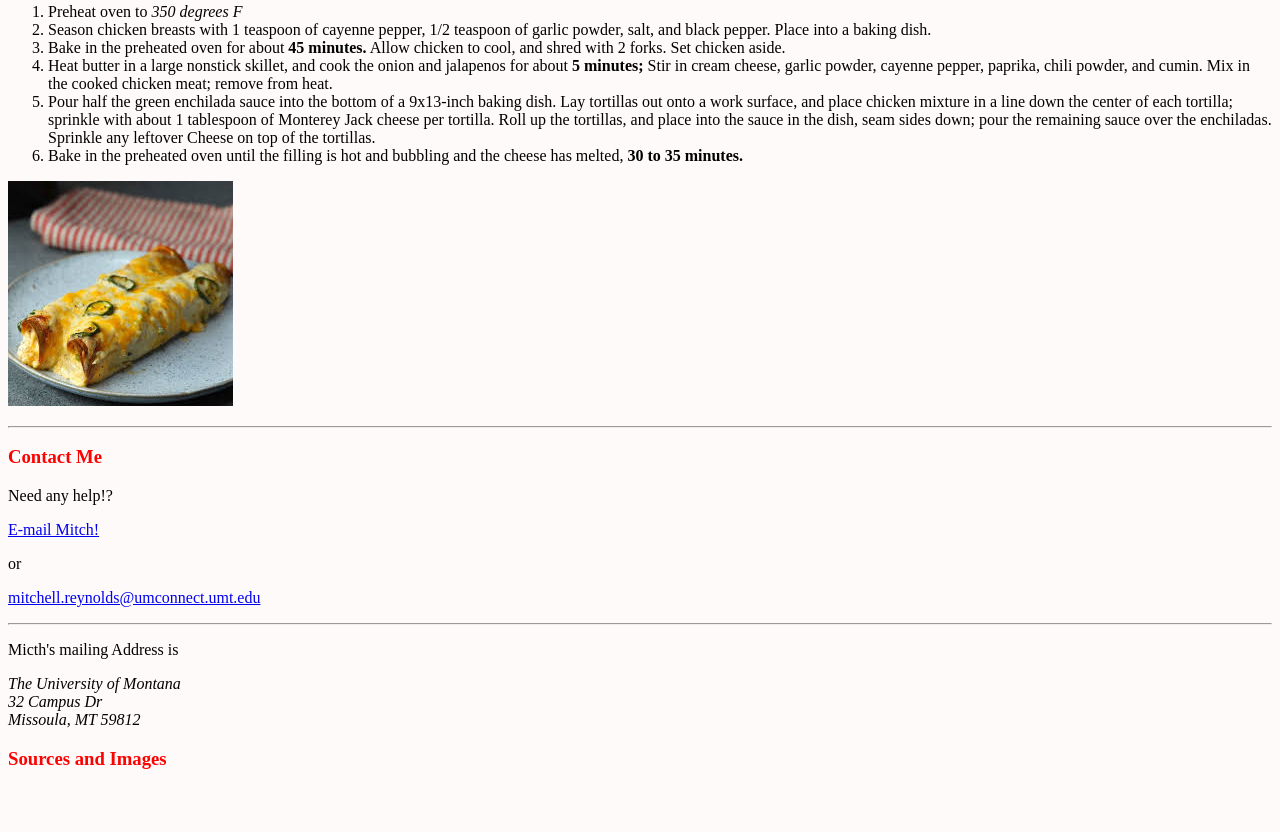
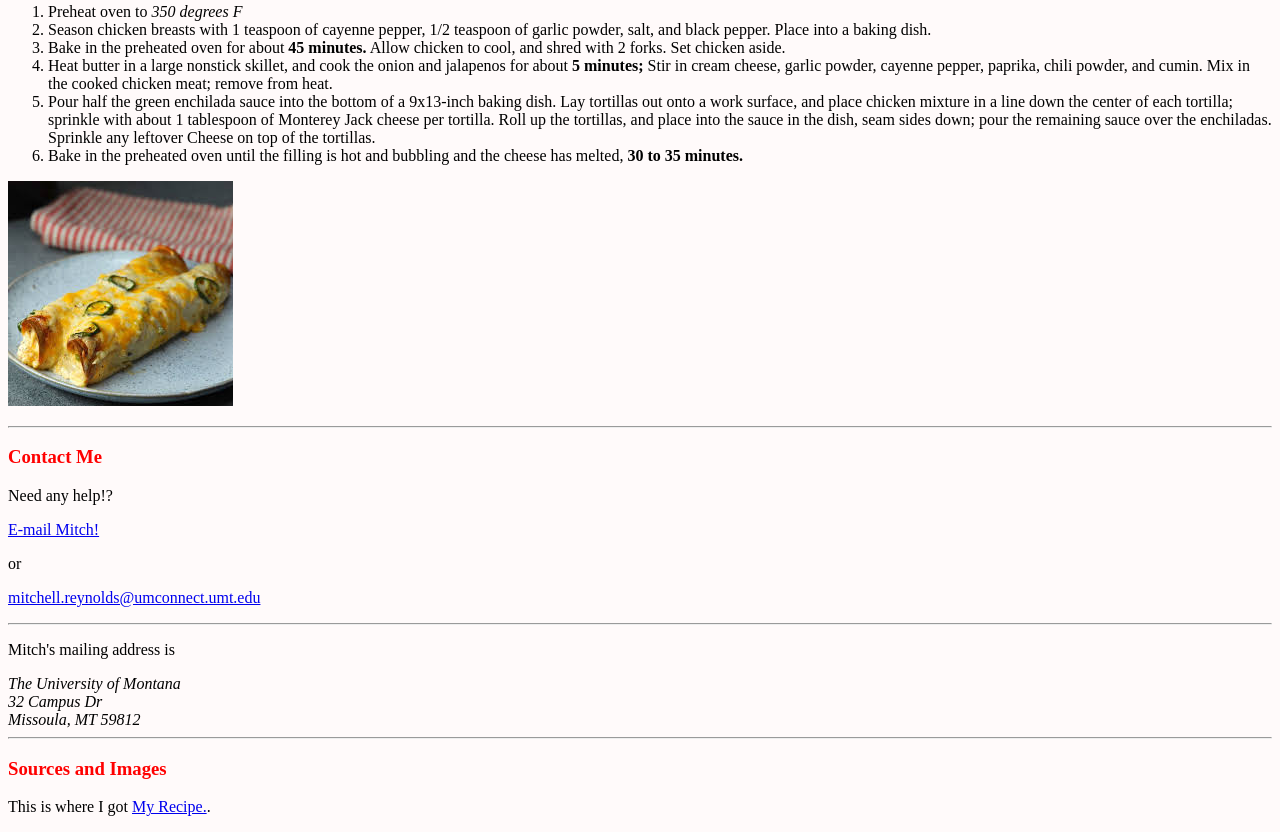
Before and after one commit to Mitchrey26/web-dev-hw, a plain HTML site: page assignment-05/index.html in a window 1280 px wide. Shown: the part 553-1385 px from the top of the page. Before the commit the page ends 1341 px from the top, so only its background shows below. Drawn offline with Linux system fonts and the light colour scheme.

Commit message:
commit and websit source

```diff
--- a/assignment-05/index.html
+++ b/assignment-05/index.html
@@ -66,6 +66,7 @@
           tortillas, and place into the sauce in the dish, seam sides down; pour
           the remaining sauce over the enchiladas. Sprinkle any leftover Cheese
           on top of the tortillas.</li>
+          <!-- this is my comment, the recipe seems pretty good and fairly easy to make-->
       <li>Bake in the preheated oven until the filling is hot and bubbling and
          the cheese has melted, <b>30 to 35 minutes.</b></li>
       </ol>
@@ -80,14 +81,15 @@
     <p><a
     href="mailto:mitchell.reynolds@umconnect.umt.edu">mitchell.reynolds@umconnect.umt.edu</a></p>
    <hr>
-    <p> Micth's mailing Address is </p>
+    <p> Mitch's mailing address is </p>
     <address>
   The University of Montana<br />
   32 Campus Dr<br />
   Missoula, MT 59812
 </address>
-
+<hr>
     <h3>Sources and Images</h3>
+    <p>This is where I got <a href="https://www.allrecipes.com/recipe/218031/jalapeno-cream-cheese-chicken-enchiladas/?internalSource=streams&referringId=1509&referringContentType=Recipe%20Hub&clickId=st_recipes_mades">My Recipe.</a>.</p>
 
   </body>
 </html>
```
